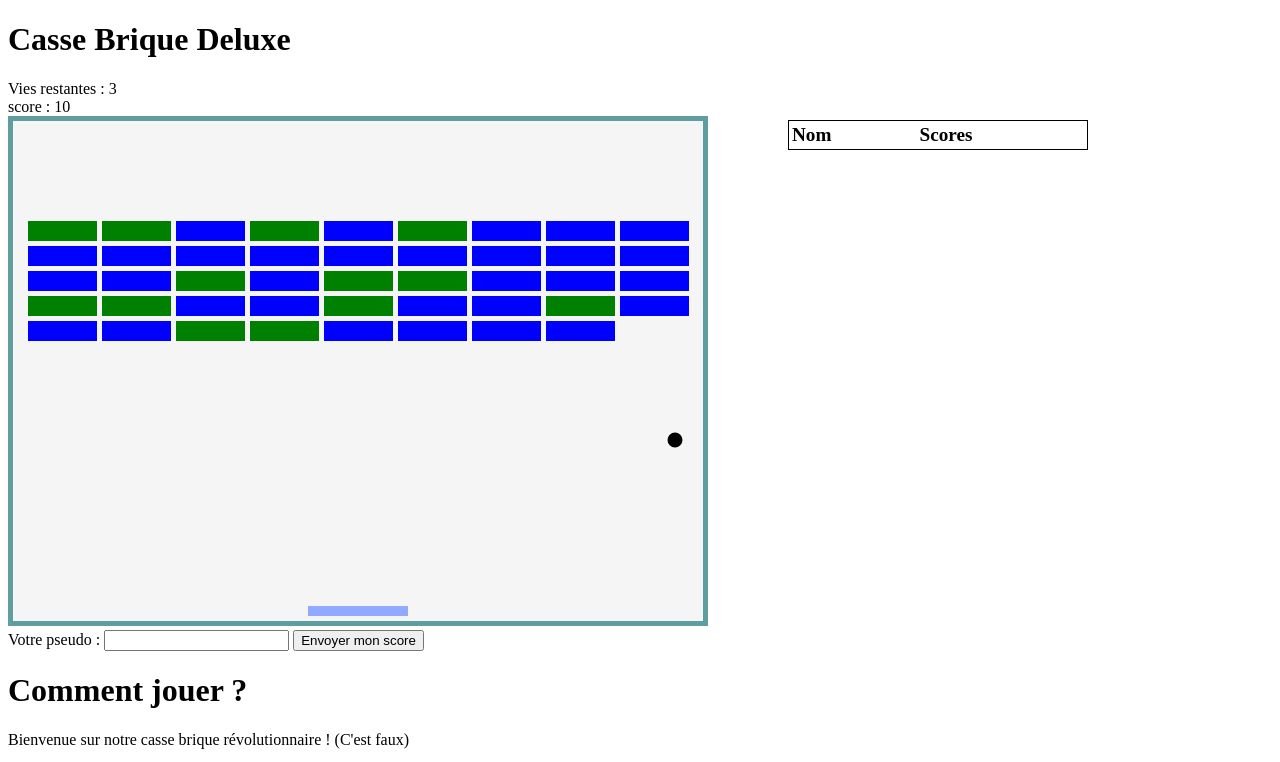
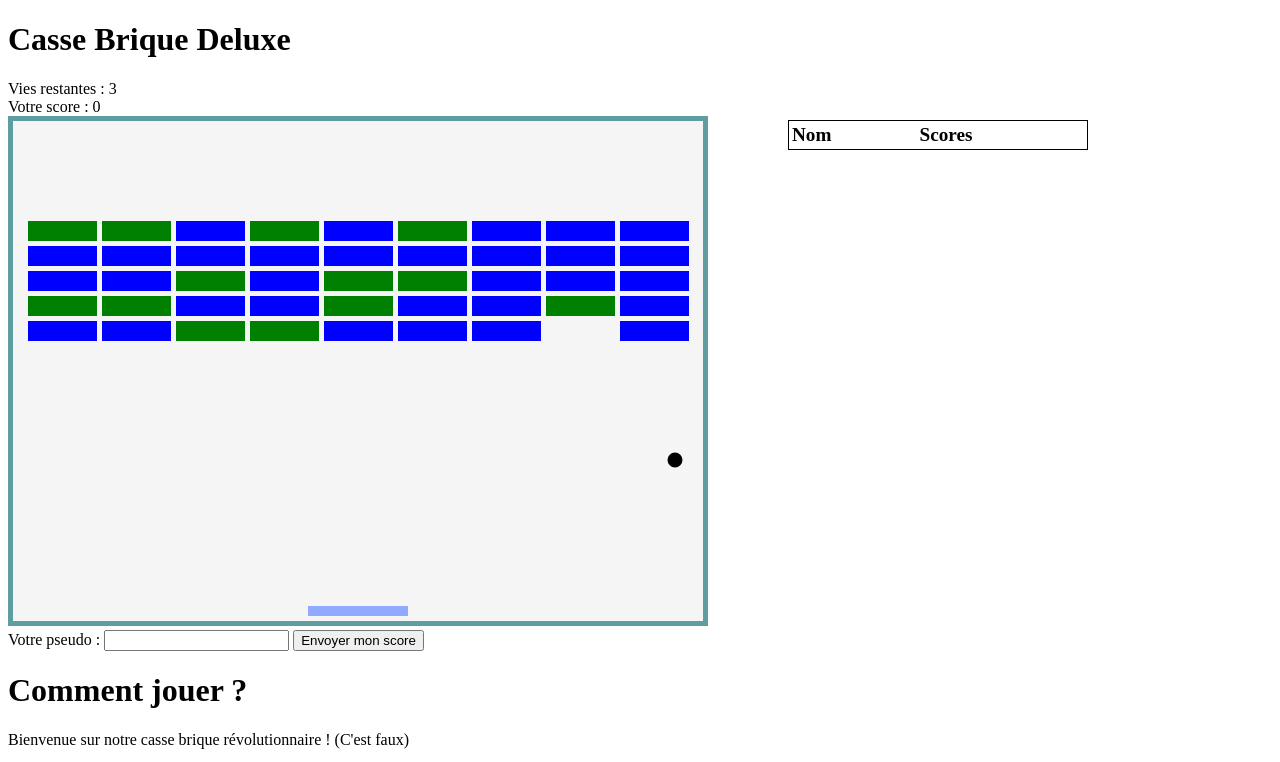
Before and after one commit to Ikarmouc/Projet_DUT_CasseBrique, a website: page src/app/src/index.html in a window 1280 px wide. Both pictures are taken after a click on the button "Start". Shown: the top 762 px of the page. Drawn offline with nearby package versions, Linux system fonts and the light colour scheme; no server answers.

Commit message:
[FIX] collision brique et paddle nouvele vie

```diff
--- a/src/app/src/cb.js
+++ b/src/app/src/cb.js
@@ -94,7 +94,6 @@ class Ball {
             context.lineWidth = 5;
             context.strokeStyle = 'black';
             context.stroke();
-
         }
     }
 
@@ -169,7 +168,8 @@ class Playground {
                 this.ball = new Ball(5, null, (canvas.width / 2), (canvas.height - 30), 0, 1);
                 dy = -dy;
                 dx = -dx;
-
+                rightPressed = false;
+                leftPressed = false;
             }
             if (game.getVie() < 1) {
                 alert("Game over");
@@ -200,8 +200,8 @@ class Playground {
             for (let i = 0; i < this.wall.length; i++) {
                 //console.log(this.ball.posY);
 
-                if (this.ball.posX <= this.wall[i].posX + 69 && this.ball.posX >= this.wall[i].posX - 69 &&
-                    this.ball.posY <= this.wall[i].posY + 10 && this.ball.posY >= this.wall[i].posY - 10) {
+                if (this.ball.posX <= this.wall[i].posX + 70 && this.ball.posX >= this.wall[i].posX &&
+                    this.ball.posY <= this.wall[i].posY + 20 && this.ball.posY >= this.wall[i].posY) {
                     //console.log("Colision");
                     if (this.wall[i] instanceof BrickSpeed) {
                         game.score += 30;
@@ -214,14 +214,9 @@ class Playground {
                     console.log(this.ball.speed);
                     this.ball.addSpeed(this.wall[i].speed);
                     this.wall.splice(i, 1);
-
-
                 }
-
             }
         }
-
-
     }
 
     drawWall() {
@@ -498,7 +493,7 @@ $(document).ready(function () {
     playground.drawPlayground();
 
     $("#start").on("click", start);
-    $('.vies').html("Vies restantes : " + game.getVie());
-    $('.score').html("score : " + game.getScore());
+    $('#vies').html("Vies restantes : " + game.getVie());
+    $('#score').html("Votre score : " + game.getScore());
 
 });
--- a/src/app/src/index.html
+++ b/src/app/src/index.html
@@ -11,8 +11,10 @@
 
 <body>
     <h1>Casse Brique Deluxe</h1>
-    <div class="vies">Vies restantes : </div>
-    <div class="scoreJoueur">Votre score : 0</div>
+    <div id="options">
+        <div id="vies">Vies restantes : </div>
+        <div id="scoreJoueur">Votre score : 0</div>
+    </div>
     <div style="margin-left: auto;margin-right: auto;">
         <canvas id="drawArea" width="690" height="500"></canvas>
     </div>
```
